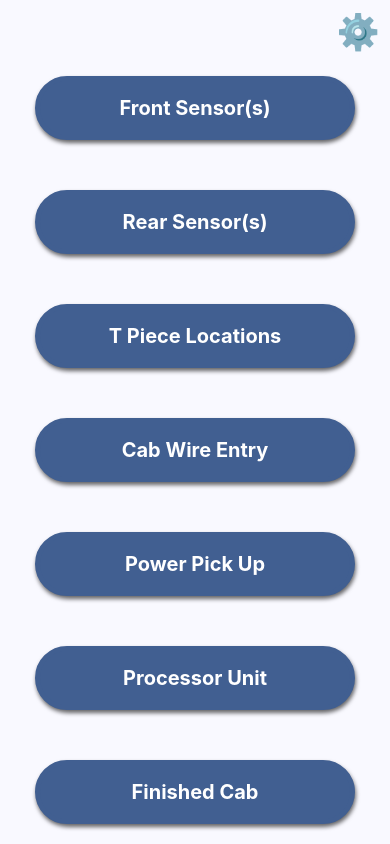
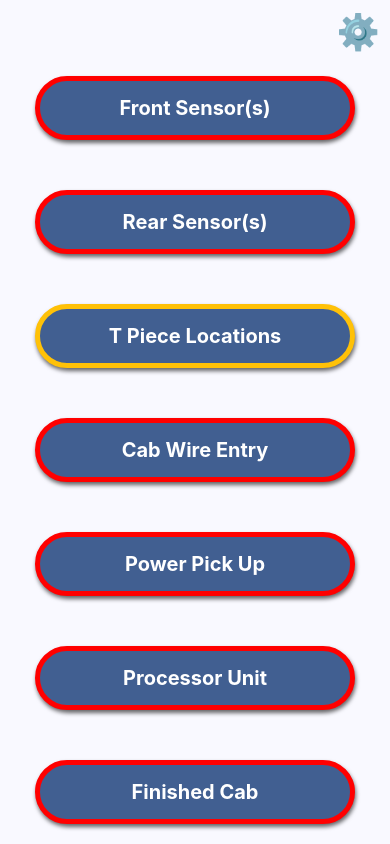
Before and after one commit to Antony-Lester/aspa, a React Native app: screen / in a window 390 px wide. Shown: the top 844 px of the page. Built offline with nearby package versions, Linux system fonts and the light colour scheme.

Commit message:
Add SettingsScreen for email configuration and theme selection; update colors and AndroidManifest.xml

```diff
--- a/App.tsx
+++ b/App.tsx
@@ -10,18 +10,20 @@ import {
   Modal,
   Alert,
   Linking,
+  PermissionsAndroid,
+  Platform,
 } from 'react-native';
 import { NavigationContainer } from '@react-navigation/native';
 import { createStackNavigator } from '@react-navigation/stack';
 import { launchCamera } from 'react-native-image-picker';
 import { useColorScheme } from 'react-native';
-import SettingsScreen from './SettingsScreen';
+import SettingsScreen from './pages/SettingsScreen'; // Updated import path
 import { ThemeProvider, useTheme } from './ThemeContext'; // Import ThemeProvider and useTheme
 import useStyles from './styles'; // Import useStyles
 
 const Stack = createStackNavigator();
 
-const HomeScreen = ({ navigation }: { navigation: any }) => {
+const ObliInstalls = ({ navigation }: { navigation: any }) => {
   const { colors } = useTheme(); // Use theme colors
   const styles = useStyles(); // Use styles
   const scrollViewRef = useRef<ScrollView>(null);
@@ -44,11 +46,72 @@ const HomeScreen = ({ navigation }: { navigation: any }) => {
     'Other',
   ];
 
+  const getButtonBorderColor = (index: number) => {
+    const name = buttonNames[index];
+    const imageCount = images[index].length;
+
+    if (imageCount === 0) {
+      if (name === 'T Piece Locations' || name === 'Reg Plate' || name === 'Other') {
+        return colors.amber;
+      }
+      return 'red';
+    } else if (imageCount === 1) {
+      if (name === 'Front Sensor(s)' || name === 'Rear Sensor(s)') {
+        return colors.amber;
+      }
+      return 'green';
+    } else if (imageCount >= 2) {
+      if (name === 'Front Sensor(s)' || name === 'Rear Sensor(s)') {
+        return 'green';
+      }
+    }
+    return 'green';
+  };
+
   const [images, setImages] = useState<string[][]>(Array(buttonNames.length).fill([]));
   const [fullScreenImage, setFullScreenImage] = useState<{ uri: string, index: number } | null>(null);
   const [emailAddress, setEmailAddress] = useState('');
+  const [hasCameraPermission, setHasCameraPermission] = useState<boolean | null>(null);
 
-  const openCamera = (index: number) => {
+  const requestCameraPermission = async () => {
+    try {
+      if (Platform.OS === 'android') {
+        const granted = await PermissionsAndroid.request(
+          PermissionsAndroid.PERMISSIONS.CAMERA,
+          {
+            title: 'Camera Permission',
+            message: 'This app needs access to your camera to take photos.',
+            buttonNeutral: 'Ask Me Later',
+            buttonNegative: 'Cancel',
+            buttonPositive: 'OK',
+          },
+        );
+        return granted === PermissionsAndroid.RESULTS.GRANTED;
+      }
+      return true;
+    } catch (err) {
+      console.warn(err);
+      return false;
+    }
+  };
+
+  useEffect(() => {
+    const checkPermission = async () => {
+      const granted = await requestCameraPermission();
+      setHasCameraPermission(granted);
+      if (!granted) {
+        Alert.alert('Camera Permission Denied', 'Please grant camera permission to use this app.');
+      }
+    };
+    checkPermission();
+  }, []);
+
+  const openCamera = async (index: number) => {
+    if (!hasCameraPermission) {
+      Alert.alert('Camera Permission Denied', 'Please grant camera permission to use this feature.');
+      return;
+    }
+
     const options = {
       mediaType: 'photo' as const,
       cameraType: 'back' as const,
@@ -91,6 +154,37 @@ const HomeScreen = ({ navigation }: { navigation: any }) => {
     });
   };
 
+  if (hasCameraPermission === null) {
+    return (
+      <SafeAreaView style={backgroundStyle}>
+        <StatusBar barStyle={colors.statusBarStyle} />
+        <View style={styles.container}>
+          <Text style={styles.buttonText}>Checking camera permission...</Text>
+        </View>
+      </SafeAreaView>
+    );
+  }
+
+  if (!hasCameraPermission) {
+    return (
+      <SafeAreaView style={backgroundStyle}>
+        <StatusBar barStyle={colors.statusBarStyle} />
+        <View style={styles.container}>
+          <Text style={styles.buttonText}>Camera permission is required to use this app.</Text>
+        </View>
+      </SafeAreaView>
+    );
+  }
+
+  const buttons = buttonNames.map((name, index) => ({
+    name,
+    index,
+    borderColor: getButtonBorderColor(index),
+  }));
+
+  const greenButtons = buttons.filter(button => button.borderColor === 'green');
+  const otherButtons = buttons.filter(button => button.borderColor !== 'green');
+
   return (
     <SafeAreaView style={backgroundStyle}>
       <StatusBar barStyle={colors.statusBarStyle} />
@@ -106,18 +200,18 @@ const HomeScreen = ({ navigation }: { navigation: any }) => {
           contentInsetAdjustmentBehavior="automatic"
           style={styles.scrollView}>
           <View style={styles.buttonContainer}>
-            {buttonNames.map((name, index) => (
-              <View key={index} style={styles.buttonWrapper}>
+            {[...otherButtons, ...greenButtons].map(button => (
+              <View key={button.index} style={styles.buttonWrapper}>
                 <TouchableOpacity
-                  style={[styles.button, { borderColor: colors.primary }]}
-                  onPress={() => openCamera(index)}>
+                  style={[styles.button, { borderColor: button.borderColor }]}
+                  onPress={() => openCamera(button.index)}>
                   <View style={styles.buttonContent}>
-                    <Text style={styles.buttonText}>{name}</Text>
+                    <Text style={styles.buttonText}>{button.name}</Text>
                   </View>
                 </TouchableOpacity>
                 <View style={styles.thumbnailContainer}>
-                  {images[index].map((uri, imgIndex) => (
-                    <TouchableOpacity key={imgIndex} onPress={() => setFullScreenImage({ uri, index })}>
+                  {images[button.index].map((uri, imgIndex) => (
+                    <TouchableOpacity key={imgIndex} onPress={() => setFullScreenImage({ uri, index: button.index })}>
                       <Image
                         source={{ uri: uri }}
                         style={styles.thumbnail}
@@ -166,11 +260,11 @@ const App = () => {
   return (
     <ThemeProvider>
       <NavigationContainer>
-        <Stack.Navigator initialRouteName="Home">
+        <Stack.Navigator initialRouteName="ObliInstalls">
           <Stack.Screen
-            name="Home"
-            component={HomeScreen}
-            options={{ headerShown: false }} // Hide the header for the Home screen
+            name="ObliInstalls"
+            component={ObliInstalls}
+            options={{ headerShown: false }} // Hide the header for the ObliInstalls screen
           />
           <Stack.Screen name="Settings" component={SettingsScreen} />
         </Stack.Navigator>
--- a/colors.ts
+++ b/colors.ts
@@ -1,5 +1,3 @@
-
-
 const lightColors = {
   primary: '#415F91',
   surfaceTint: '#415F91',
@@ -50,6 +48,7 @@ const lightColors = {
   surfaceContainer: '#EDEDF4',
   surfaceContainerHigh: '#E7E8EE',
   surfaceContainerHighest: '#E2E2E9',
+  amber: '#FFC107', // Add amber color
 };
 
 const darkColors = {
@@ -102,6 +101,7 @@ const darkColors = {
   surfaceContainer: '#1D2024',
   surfaceContainerHigh: '#282A2F',
   surfaceContainerHighest: '#33353A',
+  amber: '#FFC107', // Add amber color
 };
 
 const highContrastColors = {
@@ -154,6 +154,7 @@ const highContrastColors = {
   surfaceContainer: '#EDEDF4',
   surfaceContainerHigh: '#E7E8EE',
   surfaceContainerHighest: '#E2E2E9',
+  amber: '#FFC107', // Add amber color
 };
 
 export { lightColors, darkColors, highContrastColors };
--- a/SettingsScreen.tsx
+++ b/pages/SettingsScreen.tsx
@@ -1,8 +1,8 @@
 import React, { useState, useEffect } from 'react';
 import { View, Text, TextInput, TouchableOpacity, Alert } from 'react-native';
 import { Picker } from '@react-native-picker/picker'; // Import Picker
-import useStyles from './styles'; // Import useStyles
-import { useTheme } from './ThemeContext'; // Import useTheme
+import useStyles from '../styles'; // Import useStyles
+import { useTheme } from '../ThemeContext'; // Import useTheme
 
 interface SettingsScreenProps {
   navigation: any;
```
Also changed, not shown: 2 other files (tests, documents, lock files or other folders).
